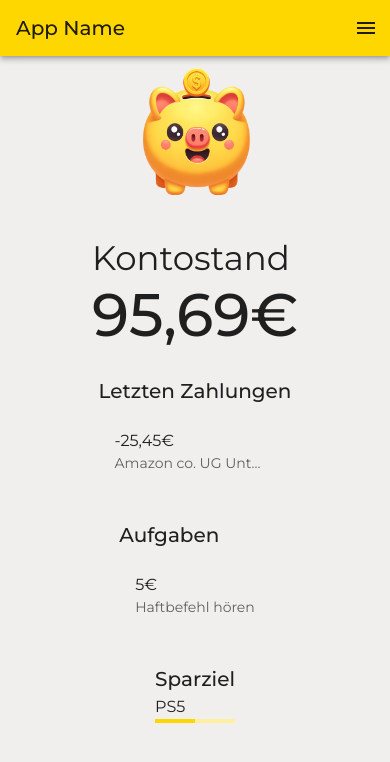
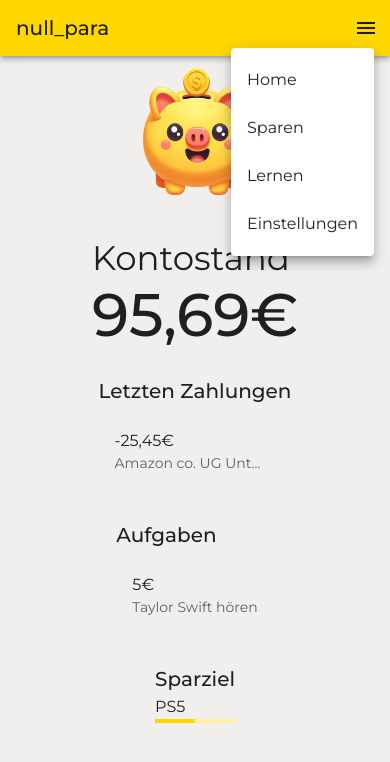
Before and after one commit to mathyvin/null_para, a React (Create React App) app in the folder null_para/: page / in a window 390 px wide. Both pictures are taken after a click on the button "menu". Shown: the top 762 px of the page. Built offline with nearby package versions, Linux system fonts and the light colour scheme.

Commit message:
Added basic navigation via Hamburger menu

```diff
--- a/null_para/package.json
+++ b/null_para/package.json
@@ -14,8 +14,10 @@
     "@types/node": "^16.18.59",
     "@types/react": "^18.2.30",
     "@types/react-dom": "^18.2.14",
+    "@types/react-router-dom": "^5.3.3",
     "react": "^18.2.0",
     "react-dom": "^18.2.0",
+    "react-router-dom": "^6.17.0",
     "react-scripts": "5.0.1",
     "typescript": "^4.9.5",
     "web-vitals": "^2.1.4"
--- a/null_para/src/App.tsx
+++ b/null_para/src/App.tsx
@@ -1,17 +1,32 @@
-import React from 'react';
 import { ThemeProvider } from '@mui/material/styles';
 import CssBaseline from '@mui/material/CssBaseline';
 import theme from './ThemeProvider';
-import Test from './components/componentTest';
+import React, { useState } from 'react';
+import { BrowserRouter as Router, Route, Routes } from 'react-router-dom';
 import { Home } from './components/HomeComponent';
+import { AppBar, IconButton, Toolbar, Typography } from '@mui/material';
+import { NullParaAppBar } from './components/NullParaAppBar';
 
-function App() {
+const Sparen = () => <div>Sparen Page</div>;
+const Lernen = () => <div>Lernen Page</div>;
+const Einstellungen = () => <div>Einstellungen Page</div>;
+
+export function App() {
+  const [currentRoute, setCurrentRoute] = useState(null);
+
   return (
     <ThemeProvider theme={theme}>
-      <CssBaseline />
-      <Home/>
+    <CssBaseline />
+    <Router>
+      <NullParaAppBar/>
+      <Routes>
+        <Route path="/" Component={Home} />
+        <Route path="/sparen" Component={Sparen} />
+        <Route path="/lernen" Component={Lernen} />
+        <Route path="/einstellungen" Component={Einstellungen} />
+      </Routes>
+    </Router>
     </ThemeProvider>
+
   );
-}
-
-export default App;
+};
--- a/null_para/src/components/HomeComponent.tsx
+++ b/null_para/src/components/HomeComponent.tsx
@@ -1,20 +1,11 @@
 import React from 'react';
 import { AppBar, IconButton, Typography, Box, List, ListItem, ListItemText, LinearProgress, Toolbar, Grid } from '@mui/material';
 import MenuIcon from '@mui/icons-material/Menu';
+import { Navigation } from '@mui/icons-material';
 
 export function Home() {
   return (
     <Box>
-      <AppBar position="static" color="primary">
-        <Toolbar>
-          <Typography variant="h6" style={{ flexGrow: 1 }}>
-            App Name
-          </Typography>
-          <IconButton edge="end" color="inherit" aria-label="menu">
-            <MenuIcon />
-          </IconButton>
-        </Toolbar>
-      </AppBar>
 
       <Grid container justifyContent="center" alignItems="center" direction="column" spacing={3}>
         <Grid item>
@@ -37,7 +28,7 @@ export function Home() {
           <Typography variant="h6">Aufgaben</Typography>
           <List>
             <ListItem>
-              <ListItemText primary="5€" secondary="Haftbefehl hören" />
+              <ListItemText primary="5€" secondary="Taylor Swift hören" />
             </ListItem>
             {/* Add more ListItem components for more entries */}
           </List>
--- /dev/null
+++ b/null_para/src/components/NullParaAppBar.tsx
@@ -0,0 +1,49 @@
+import AppBar from '@mui/material/AppBar';
+import Toolbar from '@mui/material/Toolbar';
+import Typography from '@mui/material/Typography';
+import IconButton from '@mui/material/IconButton';
+import MenuIcon from '@mui/icons-material/Menu';
+import Menu from '@mui/material/Menu';
+import MenuItem from '@mui/material/MenuItem';
+import { Link } from 'react-router-dom';
+
+import React, { useState } from 'react';
+// ... (wie oben importiert)
+
+export function NullParaAppBar() {
+  const [anchorEl, setAnchorEl] = useState(null);
+
+  const handleMenuOpen = (event : any) => {
+    setAnchorEl(event.currentTarget);
+  };
+
+  const handleMenuClose = () => {
+    setAnchorEl(null);
+  };
+
+  return (
+    <div>
+      <AppBar position="static" >
+      <Toolbar style={{ display: 'flex', justifyContent: 'space-between' }}>
+          <Typography variant="h6" style={{ flexGrow: 1 }}>
+            null_para
+          </Typography>
+          <IconButton edge="end" color="inherit" aria-label="menu" onClick={handleMenuOpen}>
+            <MenuIcon />
+          </IconButton>
+        </Toolbar>
+      </AppBar>
+
+      <Menu
+        anchorEl={anchorEl}
+        open={Boolean(anchorEl)}
+        onClose={handleMenuClose}
+      >
+        <MenuItem onClick={handleMenuClose} component={Link} to="/">Home</MenuItem>
+        <MenuItem onClick={handleMenuClose} component={Link} to="/sparen">Sparen</MenuItem>
+        <MenuItem onClick={handleMenuClose} component={Link} to="/lernen">Lernen</MenuItem>
+        <MenuItem onClick={handleMenuClose} component={Link} to="/einstellungen">Einstellungen</MenuItem>
+      </Menu>
+    </div>
+  );
+}
--- a/null_para/src/index.tsx
+++ b/null_para/src/index.tsx
@@ -1,7 +1,7 @@
 import React from 'react';
 import ReactDOM from 'react-dom/client';
 import './index.css';
-import App from './App';
+import {App} from './App';
 import reportWebVitals from './reportWebVitals';
 
 const root = ReactDOM.createRoot(
```
Also changed, not shown: null_para/src/components/componentTest.tsx (deleted, +0 -15 lines), 2 other files (tests, documents, lock files or other folders).
